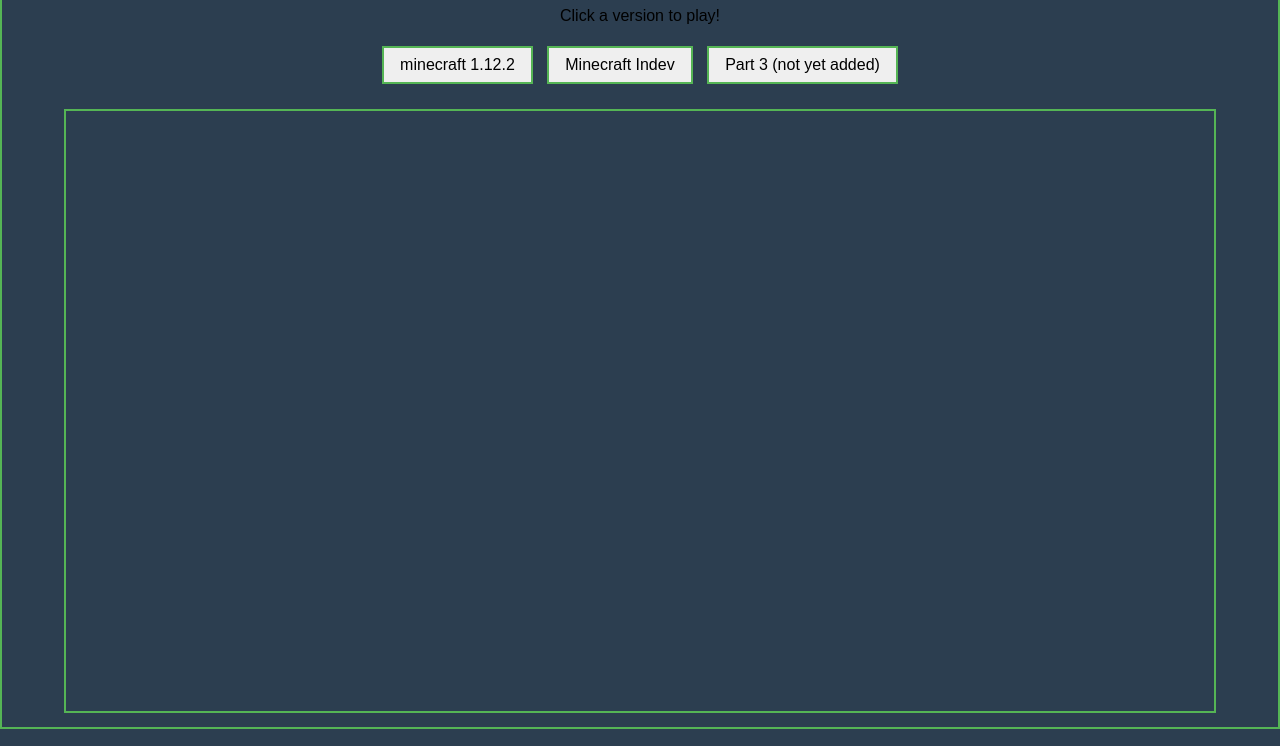
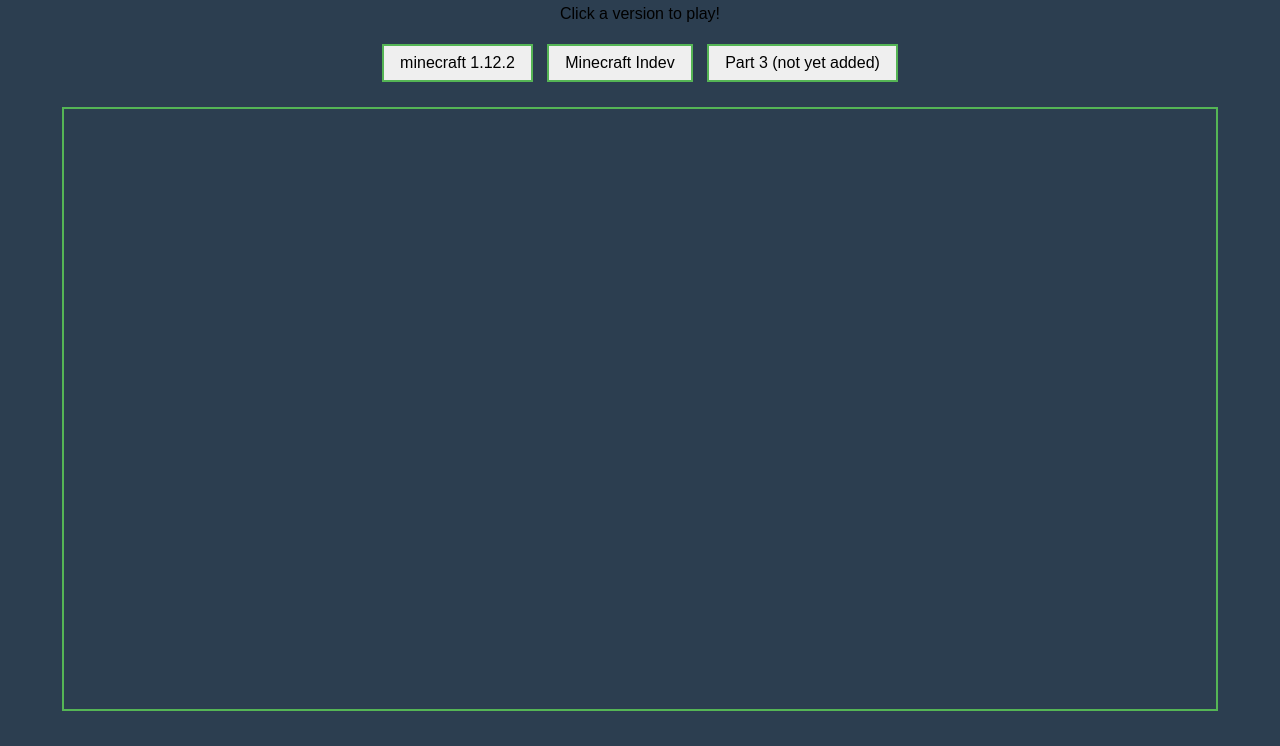
Before and after one commit to ramen-boi772/launcher-le-eaglercraft, a plain HTML site: page index.html in a window 1280 px wide. Shown: the part 75-821 px from the top of the page. Drawn offline with Linux system fonts and the light colour scheme.

Commit message:
Update index.html

```diff
--- a/index.html
+++ b/index.html
@@ -5,7 +5,7 @@
     <meta charset="UTF-8">
     <title>Launcher Le Eaglercraft</title>
     <style>
-        body { font-family: sans-serif; text-align: center; margin: 20px; border: 2px solid #55b555; }
+        body { font-family: sans-serif; text-align: center; margin: 20px;}
         button { font-size: 16px; margin: 5px; padding: 8px 16px; cursor: pointer; border: 2px solid #55b555;}
         iframe { width: 90%; height: 600px; border: 2px solid #55b555; margin-top: 20px; }
     </style>
```
